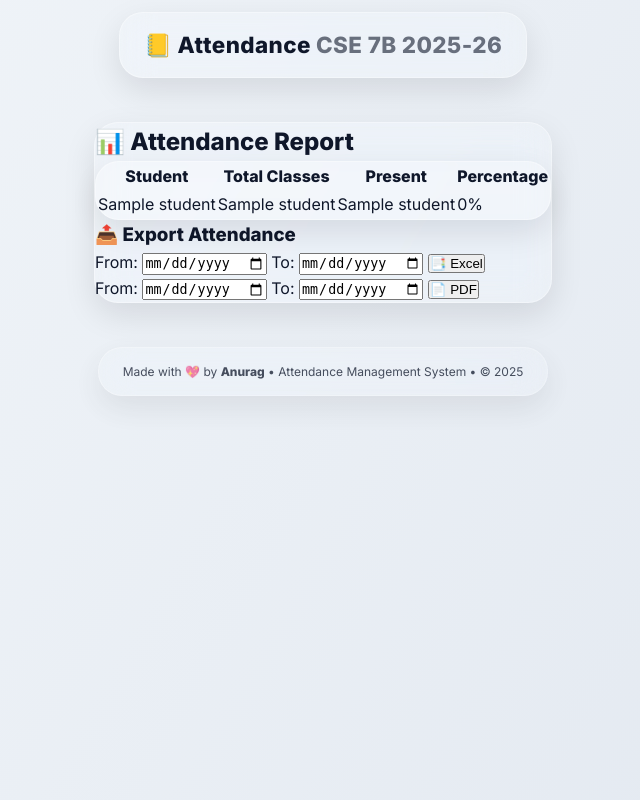
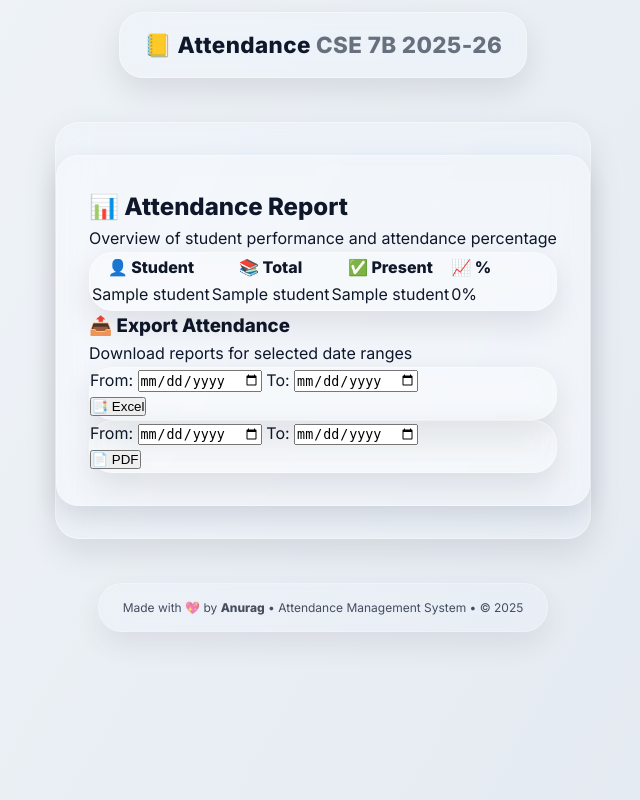
Before and after one commit to Anurag-M1/Personal-Attendence-System, a Flask app: page /report in a window 1280 px wide. Shown: the whole page, without its empty margins (317-957 px from the left). Run offline with Flask 3, Linux system fonts and the light colour scheme; a database or web service that is not in the repository returns one stand-in record (values such as "Sample title"); some libraries are stand-ins or nearby versions.

Commit message:
Update report.html

```diff
--- a/templates/report.html
+++ b/templates/report.html
@@ -1,17 +1,19 @@
 {% extends "base.html" %}
 
 {% block content %}
+  <div class="student-card">
     <h2 class="title">📊 Attendance Report</h2>
+    <p class="muted">Overview of student performance and attendance percentage</p>
 
     <!-- Attendance Table -->
-  <div class="table-wrap">
-    <table class="table glass">
+    <div class="table-wrap glass">
+      <table class="table">
         <thead>
           <tr>
-          <th>Student</th>
-          <th>Total Classes</th>
-          <th>Present</th>
-          <th>Percentage</th>
+            <th>👤 Student</th>
+            <th>📚 Total</th>
+            <th>✅ Present</th>
+            <th>📈 %</th>
           </tr>
         </thead>
         <tbody>
@@ -33,17 +35,24 @@
 
     <!-- Export Section -->
     <h3 class="title">📤 Export Attendance</h3>
-  <div class="export-section">
-    <form method="get" action="/export/excel">
+    <p class="muted">Download reports for selected date ranges</p>
+
+    <div class="export-section grid">
+      <form method="get" action="/export/excel" class="glass form small">
+        <div class="row">
           <label>From: <input type="date" name="start"></label>
           <label>To: <input type="date" name="end"></label>
+        </div>
         <button type="submit" class="btn">📑 Excel</button>
       </form>
 
-    <form method="get" action="/export/pdf">
+      <form method="get" action="/export/pdf" class="glass form small">
+        <div class="row">
           <label>From: <input type="date" name="start"></label>
           <label>To: <input type="date" name="end"></label>
+        </div>
         <button type="submit" class="btn">📄 PDF</button>
       </form>
     </div>
+  </div>
 {% endblock %}
```
Lines whose indentation alone changed are shown as unchanged.
